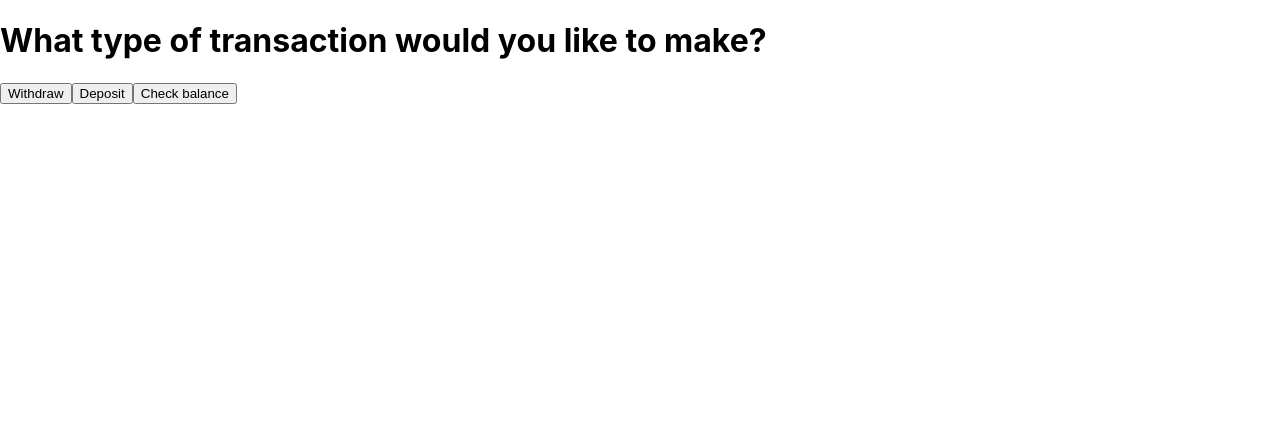
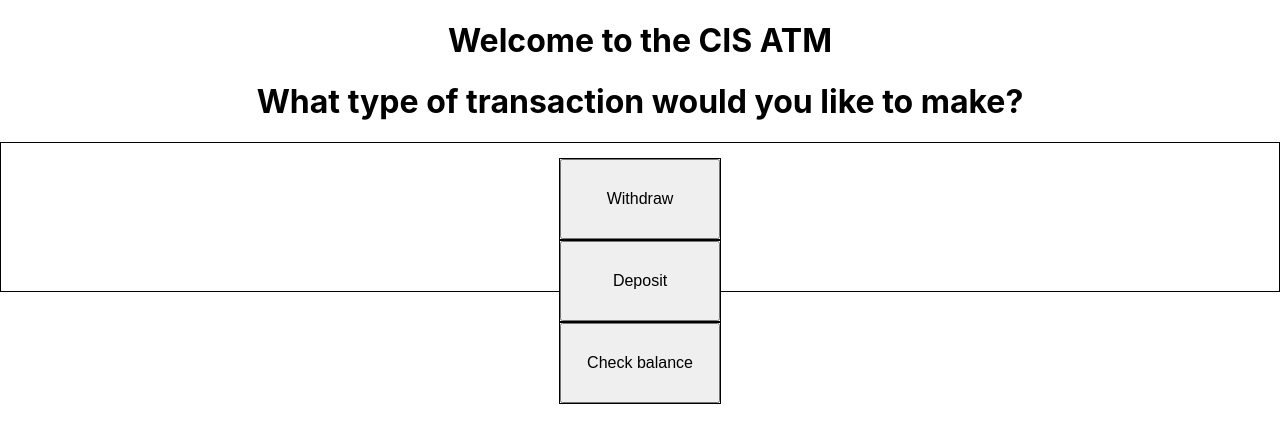
Before and after one commit to stuartdev1/cis-atm, a Next.js app in the folder client/: page / in a window 1280 px wide. Shown: the top 442 px of the page. Built offline with nearby package versions, Linux system fonts and the light colour scheme.

Commit message:
chore: add some styling

```diff
--- a/client/pages/index.js
+++ b/client/pages/index.js
@@ -1,20 +1,18 @@
-import Link from "next/link";
-import {useState} from "react";
+import Link from 'next/link';
+import { useState } from 'react';
 
 export default function Home(props) {
-  const [validUser, setValidUser] = useState(true)
-  const [accountNumber, setAccountNumber] = useState(props?.value ?? "")
-  const [accountPin, setAccountPin] = useState("")
+  const [validUser, setValidUser] = useState(true);
+  const [accountNumber, setAccountNumber] = useState(props?.value ?? '');
+  const [accountPin, setAccountPin] = useState('');
 
-  const validateUser = () => {
-
-  }
+  const validateUser = () => {};
 
   return (
     <div>
+      <h1 className="atm-title">Welcome to the CIS ATM</h1>
       {!validUser && (
         <div>
-          <h1>Welcome to the CIS ATM</h1>
           <form>
             <h2>Enter your account number and pin</h2>
             <label htmlFor="account-number">Account Number:</label>
@@ -40,18 +38,26 @@ export default function Home(props) {
         </div>
       )}
       {validUser && (
-        <div>
-          <h1>What type of transaction would you like to make?</h1>
-          <Link href="./withdraw">
-            <button>Withdraw</button>
-          </Link>
-          <Link href="./deposit">
-            <button>Deposit</button>
-          </Link>
-          <Link href="./inquire">
-            <button>Check balance</button>
-          </Link>
-        </div>
+        <>
+          <h1 className="atm-title">What type of transaction would you like to make?</h1>
+          <div className="home-links">
+            <div className="home-link__link">
+              <Link href="./withdraw">
+                <button className="atm-button">Withdraw</button>
+              </Link>
+            </div>
+            <div className="home-link__link">
+              <Link href="./deposit">
+                <button className="atm-button">Deposit</button>
+              </Link>
+            </div>
+            <div className="home-link__link">
+              <Link href="./inquire">
+                <button className="atm-button">Check balance</button>
+              </Link>
+            </div>
+          </div>
+        </>
       )}
     </div>
   );
--- a/client/styles/globals.css
+++ b/client/styles/globals.css
@@ -2,8 +2,8 @@ html,
 body {
   padding: 0;
   margin: 0;
-  font-family: -apple-system, BlinkMacSystemFont, Segoe UI, Roboto, Oxygen,
-    Ubuntu, Cantarell, Fira Sans, Droid Sans, Helvetica Neue, sans-serif;
+  font-family: -apple-system, BlinkMacSystemFont, Segoe UI, Roboto, Oxygen, Ubuntu, Cantarell,
+    Fira Sans, Droid Sans, Helvetica Neue, sans-serif;
 }
 
 a {
@@ -24,3 +24,30 @@ a {
     background: black;
   }
 }
+.atm-title {
+  text-align: center;
+}
+
+.atm-button {
+  padding: 10%;
+  height: 5rem;
+  width: 10rem;
+  font-size: 1rem;
+}
+
+.home-links {
+  padding-block-start: 10%;
+  display: flex;
+  flex-flow: column;
+  align-items: center;
+  justify-content: center;
+  border: 1px solid black;
+  height: 150px;
+  width: 100%;
+  align-content: center;
+}
+
+.home-link__link {
+  flex: 1 auto;
+  border: 1px solid black;
+}
```
